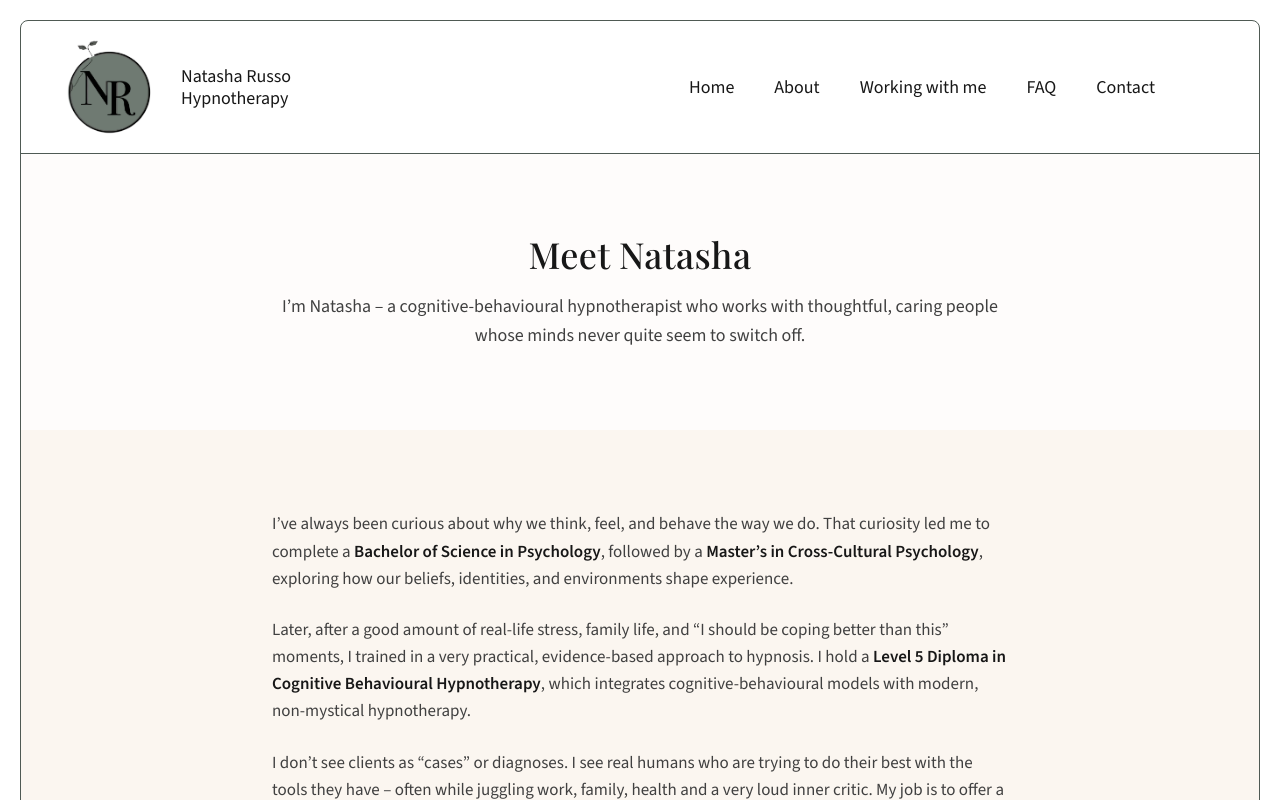
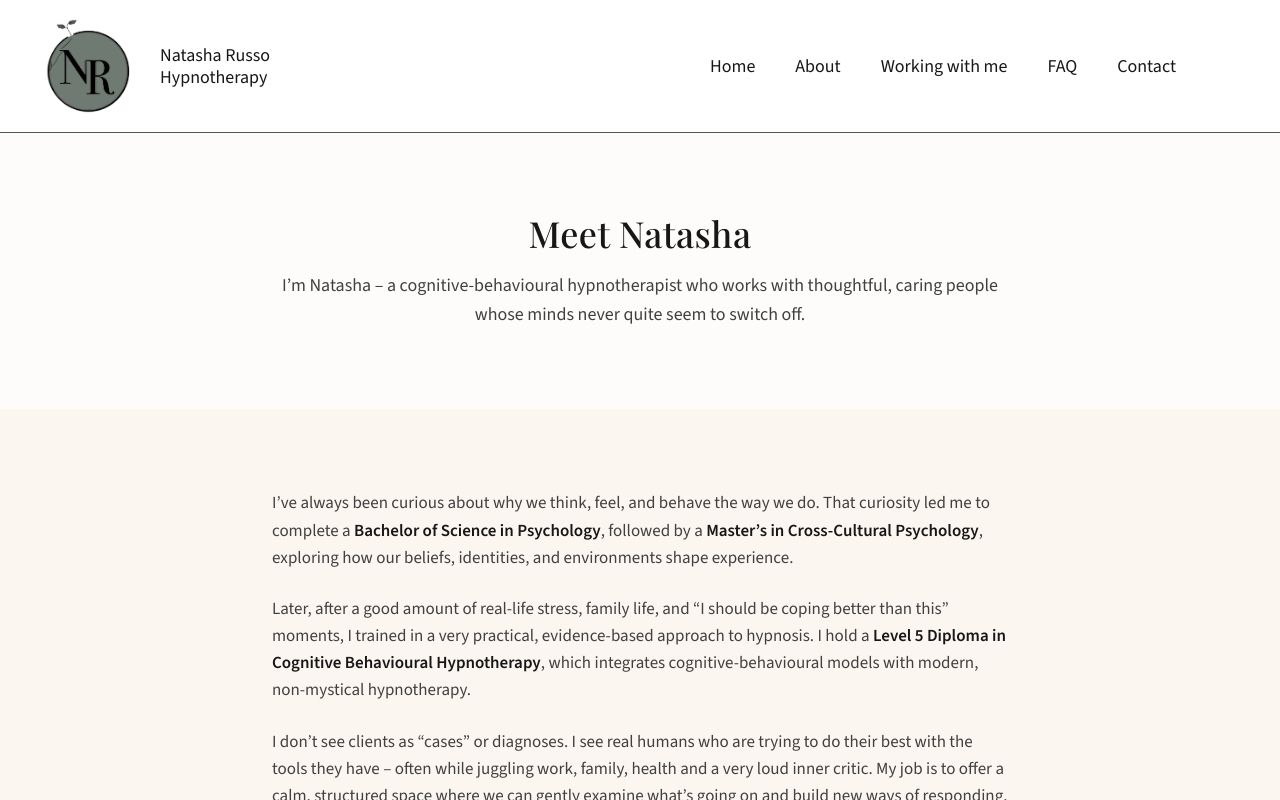
Before and after one commit to russog/natasha-russo-hypnotherapy, a Next.js app in the folder src/: page /about in a window 1280 px wide. Shown: the top 800 px of the page. Built offline with nearby package versions, Linux system fonts and the light colour scheme.

Commit message:
fix layout

```diff
--- a/src/src/app/globals.css
+++ b/src/src/app/globals.css
@@ -20,7 +20,7 @@
 
 @media (prefers-color-scheme: dark) {
   :root {
-    --background: #6F7A73;
+    --background: #FFF;
     --foreground: #000;
   }
 }
--- a/src/src/app/layout.tsx
+++ b/src/src/app/layout.tsx
@@ -42,7 +42,7 @@ export default function RootLayout({
     return (
         <html lang="en" className={`${headingFont.variable} ${bodyFont.variable}`}>
         <body className="min-h-screen flex flex-col">
-        <main className="m-5 flex flex-1 flex-col border border-[#4F5A54] bg-white rounded-lg">
+        <main className="flex flex-1 flex-col border-[#4F5A54] bg-white">
             <Navbar />
             <section>
                 {children}
--- a/src/src/app/page.tsx
+++ b/src/src/app/page.tsx
@@ -5,16 +5,17 @@ export default function Home() {
     return (<>
         <section className="relative overflow-hidden">
             <div className="absolute inset-0  bg-[url('/bkg.png')] bg-cover bg-center bg-no-repeat" aria-hidden/>
-            <div className="absolute inset-0 bg-white/35" aria-hidden />
+            <div className="absolute inset-0 bg-white/35" aria-hidden/>
             <div className="relative mx-auto max-w-5xl px-4 py-10 sm:py-14 text-center">
                 <h1 className="mx-auto max-w-4xl text-3xl leading-tight font-semibold tracking-tight text-neutral-900 sm:text-5xl">
                     Calm, evidence-based hypnotherapy
-                    <br />
+                    <br/>
                     to help you worry less and live more
                 </h1>
 
                 <p className="mx-auto mt-6 max-w-3xl text-base leading-relaxed text-neutral-700 sm:text-lg">
-                    Gentle, structured support for anxiety, overthinking, and confidence issues — online, from the comfort of your own home.
+                    Gentle, structured support for anxiety, overthinking, and confidence issues — online, from the
+                    comfort of your own home.
                 </p>
 
                 <div className="mt-10 flex justify-center">
@@ -29,7 +30,7 @@ export default function Home() {
 
         <section className="py-6 sm:py-10">
             <div className="mx-auto max-w-5xl px-4">
-                <div className="grid gap-8 md:grid-cols-2 md:grid-rows-[auto_auto_auto] md:gap-12">
+                <div className="grid gap-8 md:grid-cols-2 md:gap-12">
                     <div className="relative w-full aspect-4/5 md:aspect-auto md:h-100 md:row-start-1 md:col-start-1">
                         <Image
                             src="/natasha.png"
@@ -40,7 +41,6 @@ export default function Home() {
                             priority
                         />
                     </div>
-
                     <div className="text-left md:row-start-1 md:col-start-2">
                         <h2 className="mb-6 text-2xl font-medium leading-snug text-neutral-800 sm:text-3xl">
                             I’m Natasha Russo, a cognitive behavioural hypnotherapist
@@ -57,78 +57,9 @@ export default function Home() {
                             pressure to revisit anything you don’t want to.
                         </p>
                     </div>
-
                 </div>
             </div>
         </section>
-
-
-        {/*<h1 className="mx-auto mt-3 max-w-4xl text-center leading-tight font-semibold tracking-tight text-neutral-900 sm:text-4xl lg:text-5xl">
-            Calm, evidence-based hypnotherapy
-            <br/>
-            to help you worry less and live more.
-        </h1>
-
-        <br/>*/}
-        {/*<section className="py-16 sm:py-20">
-            <div className="mx-auto max-w-5xl px-4">
-                <div className="grid gap-8 md:grid-cols-2 md:grid-rows-[auto_auto_auto] md:gap-12">
-                    <div className="relative w-full aspect-4/5 md:aspect-auto md:h-full md:row-start-1 md:col-start-1">
-                        <Image
-                            src="/natasha.png"
-                            alt="Natasha Russo"
-                            fill
-                            className="rounded-sm object-cover object-top"
-                            sizes="(min-width: 768px) 50vw, 100vw"
-                            priority
-                        />
-                    </div>
-
-                    <div className="text-left md:row-start-1 md:col-start-2">
-                        <h2 className="mb-6 text-2xl font-medium leading-snug text-neutral-800 sm:text-3xl">
-                            I’m Natasha Russo, a cognitive behavioural hypnotherapist.
-                        </h2>
-
-                        <p className="mb-6 text-lg leading-relaxed text-neutral-700">
-                            I work in a calm, structured, and collaborative way, helping people
-                            reduce anxiety, overthinking, and self-doubt using evidence-based
-                            approaches.
-                        </p>
-
-                        <p className="text-lg leading-relaxed text-neutral-700">
-                            Sessions are practical, focused, and adapted to your pace — with no
-                            pressure to revisit anything you don’t want to.
-                        </p>
-                    </div>
-
-                    <div className="md:row-start-2 md:col-start-1 flex justify-end">
-                        <Link
-                            href="/contact"
-                            className="inline-flex items-center justify-center rounded-xl bg-neutral-600 px-5 py-3 text-sm font-semibold text-white shadow-sm transition hover:bg-neutral-800 focus:outline-none focus:ring-2 focus:ring-neutral-400 focus:ring-offset-2"
-                        >
-                            Book a free 20-minute chat
-                        </Link>
-                    </div>
-
-                     Row 2, Col 2: Button aligned left
-                    <div className="md:row-start-2 md:col-start-2 flex justify-start">
-                        <Link
-                            href="/working-with-me"
-                            className="inline-flex items-center justify-center rounded-xl border border-neutral-300 bg-white px-5 py-3 text-sm font-semibold text-neutral-900 shadow-sm transition hover:bg-neutral-50 focus:outline-none focus:ring-2 focus:ring-neutral-400 focus:ring-offset-2">
-                            How I work
-                        </Link>
-                    </div>
-
-                    <p className="text-base leading-relaxed text-neutral-800 md:row-start-3 md:col-span-2 text-center">
-                        No pressure, no obligation – just a chance to ask questions and see whether it feels like a good fit.
-                    </p>
-
-
-                </div>
-            </div>
-        </section>*/}
-
-
 
         {/*<section className="py-16 sm:py-20 bg-[#FBF6F0]">
             <div className="mx-auto max-w-6xl px-4">
```
Lines whose indentation alone changed are shown as unchanged.
